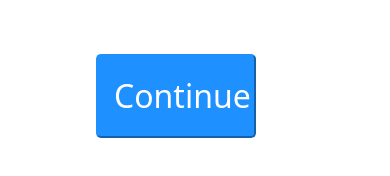
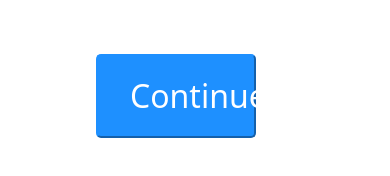
Before and after one commit to Prim3timer/test, a React (Create React App) app: page / in a window 390 px wide. Shown: the part 302-478 px from the top of the page. Built offline with nearby package versions, Linux system fonts and the light colour scheme.

Commit message:
working on the portrait

```diff
--- a/src/index.css
+++ b/src/index.css
@@ -261,7 +261,7 @@ h3 {
 }
 #continuity {
   margin: 2rem 0 0 6rem;
-  padding: 1rem
+  padding: 1rem 2rem
 }
 
 
```
